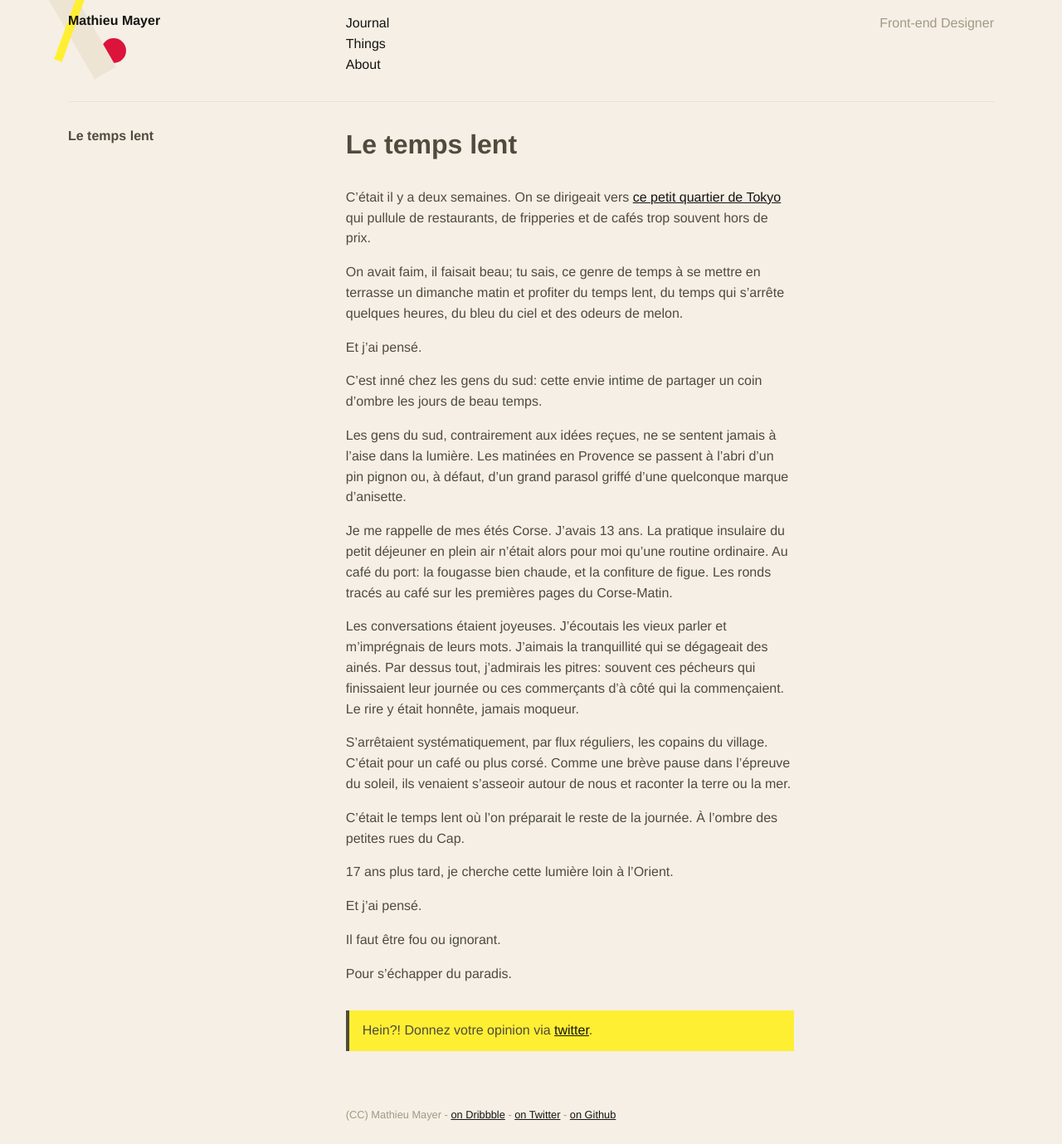
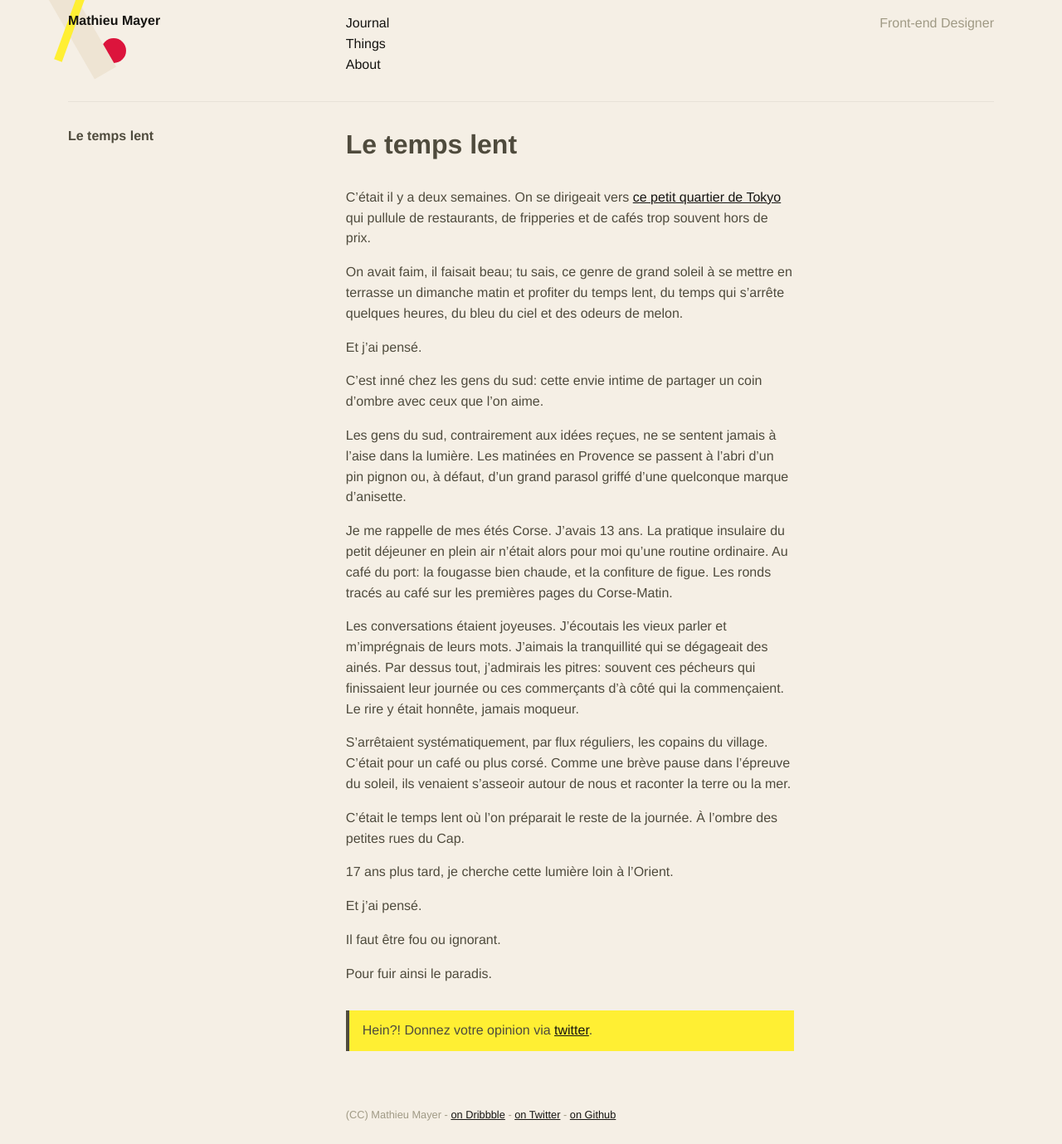
Before and after one commit to mx3m/mx3m.github.io, a Jekyll site: the page built from _posts/2015-06-29-le-temps-lent.markdown, in a window 1280 px wide. Shown: the whole page at 83% size. Built offline with Jekyll 4.4.1, drawn with Linux system fonts in a browser that asks for light colours; nearby versions of some CDN libraries.

Commit message:
text fixes

```diff
--- a/_posts/2015-06-29-le-temps-lent.markdown
+++ b/_posts/2015-06-29-le-temps-lent.markdown
@@ -7,11 +7,11 @@ lang:     fr
 
 C’était il y a deux semaines. On se dirigeait vers [ce petit quartier de Tokyo](https://fr.wikipedia.org/wiki/Shimo-Kitazawa) qui pullule de restaurants, de fripperies et de cafés trop souvent hors de prix.
 
-On avait faim, il faisait beau; tu sais, ce genre de temps à se mettre en terrasse un dimanche matin et profiter du temps lent, du temps qui s’arrête quelques heures, du bleu du ciel et des odeurs de melon.
+On avait faim, il faisait beau; tu sais, ce genre de grand soleil à se mettre en terrasse un dimanche matin et profiter du temps lent, du temps qui s’arrête quelques heures, du bleu du ciel et des odeurs de melon.
 
 Et j’ai pensé.
 
-C’est inné chez les gens du sud: cette envie intime de partager un coin d’ombre les jours de beau temps.
+C’est inné chez les gens du sud: cette envie intime de partager un coin d’ombre avec ceux que l'on aime.
 
 Les gens du sud, contrairement aux idées reçues, ne se sentent jamais à l’aise dans la lumière. Les matinées en Provence se passent à l’abri d’un pin pignon ou, à défaut, d’un grand parasol griffé d’une quelconque marque d’anisette.
 
@@ -29,4 +29,4 @@ Et j’ai pensé.
 
 Il faut être fou ou ignorant.
 
-Pour s'échapper du paradis.
+Pour fuir ainsi le paradis.
```
